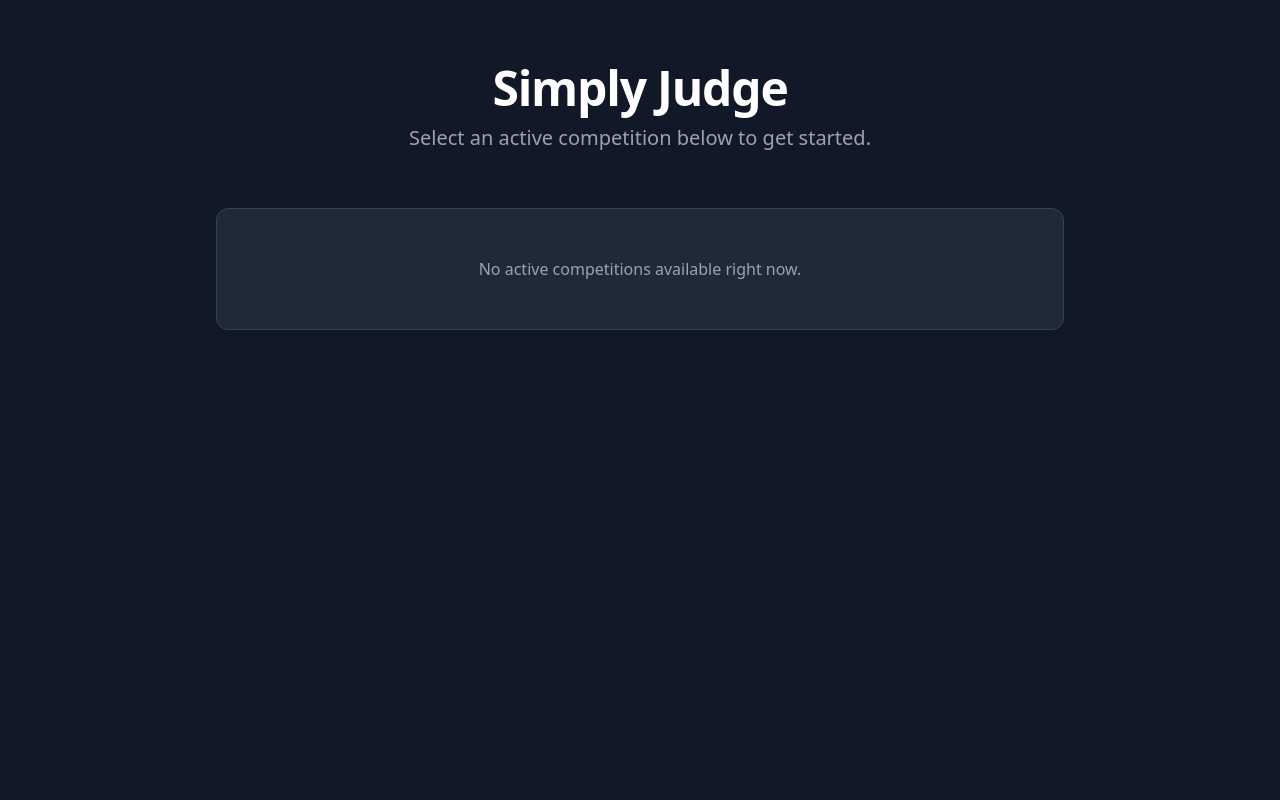
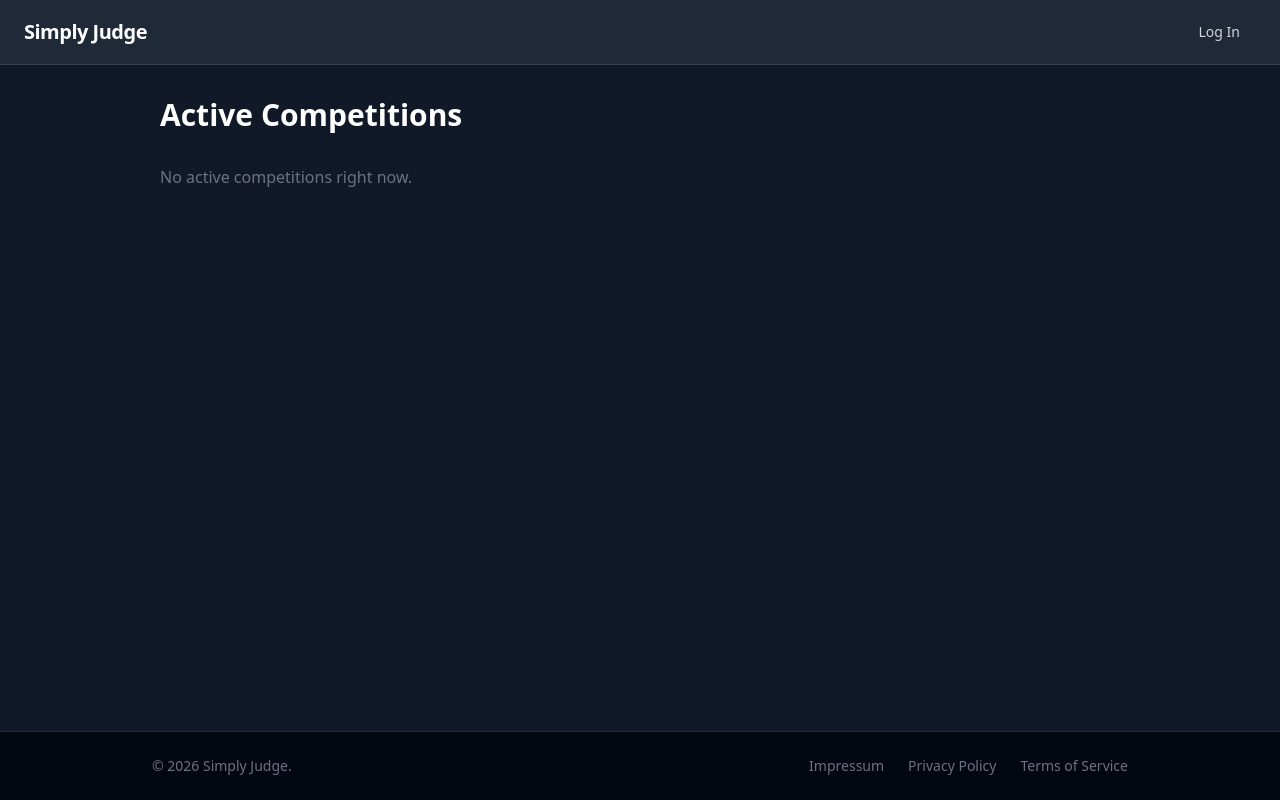
Before and after one commit to MenradHolm/simplyjudge, a Django app: template judging_app/templates/judging_app/home.html in a window 1280 px wide. Run offline with Django 3.2, Linux system fonts and the light colour scheme; the template is opened without the code that fills it, so the values that code supplies are empty; some libraries are stand-ins or nearby versions.

Commit message:
Add required legal pages and global footer

```diff
--- a/judging_app/templates/judging_app/home.html
+++ b/judging_app/templates/judging_app/home.html
@@ -3,46 +3,68 @@
 <head>
     <meta charset="UTF-8">
     <meta name="viewport" content="width=device-width, initial-scale=1.0">
-    <title>Simply Judge - Portal Hub</title>
+    <title>Simply Judge - Home</title>
     <script src="https://cdn.tailwindcss.com"></script>
 </head>
-<body class="bg-gray-900 text-gray-100 min-h-screen flex flex-col font-sans">
+<body class="bg-gray-900 text-gray-100 min-h-screen font-sans flex flex-col">
 
-    <header class="max-w-4xl w-full mx-auto text-center pt-16 pb-8 px-6">
-        <h1 class="text-5xl font-extrabold tracking-tight text-white mb-3">Simply Judge</h1>
-        <p class="text-xl text-gray-400">Select an active competition below to get started.</p>
+    <header class="flex items-center justify-between px-6 py-4 bg-gray-800 border-b border-gray-700 shadow-sm">
+        <div class="flex items-center space-x-3">
+            <h1 class="text-xl font-bold tracking-tight text-white">Simply Judge</h1>
+        </div>
+        <div class="flex space-x-4">
+            {% if user.is_authenticated %}
+                <span class="px-4 py-1.5 text-sm text-gray-400">Logged in as {{ user.username }}</span>
+                {% if user.is_staff %}
+                    <a href="{% url 'admin:index' %}" class="px-4 py-1.5 text-sm font-medium rounded-md bg-indigo-600 text-white hover:bg-indigo-700 transition-colors">Admin Panel</a>
+                {% endif %}
+                <form action="{% url 'logout' %}" method="post" class="inline">
+                    {% csrf_token %}
+                    <button type="submit" class="px-4 py-1.5 text-sm font-medium rounded-md text-gray-300 hover:text-white hover:bg-gray-700 transition-colors">Log Out</button>
+                </form>
+            {% else %}
+                <a href="{% url 'login' %}" class="px-4 py-1.5 text-sm font-medium rounded-md text-gray-300 hover:text-white hover:bg-gray-700 transition-colors">Log In</a>
+            {% endif %}
+        </div>
     </header>
 
-    <main class="flex-1 max-w-4xl w-full mx-auto p-6 space-y-8">
+    <main class="flex-1 max-w-5xl mx-auto p-8 w-full">
+        <h2 class="text-3xl font-bold text-white mb-8">Active Competitions</h2>
 
+        <div class="grid grid-cols-1 md:grid-cols-2 gap-6">
             {% if competitions %}
                 {% for comp in competitions %}
-            <div class="bg-gray-800 border border-gray-700 rounded-xl p-6 shadow-xl hover:border-indigo-500 transition-colors">
-                <h2 class="text-2xl font-bold text-white mb-1">{{ comp.name }}</h2>
-                <p class="text-gray-400 text-sm mb-6">{{ comp.description|default:"Active Competition" }}</p>
+                <div class="bg-gray-800 border border-gray-700 rounded-xl shadow-lg p-6 flex flex-col">
+                    <h3 class="text-xl font-bold text-white mb-2">{{ comp.name }}</h3>
+                    <p class="text-sm text-gray-400 mb-6 flex-1">{{ comp.description|default:"No description provided." }}</p>
 
-                <div class="grid grid-cols-1 md:grid-cols-3 gap-4">
-                    <a href="{% url 'submit_photo' comp.id %}" class="bg-indigo-600 hover:bg-indigo-700 text-white text-center py-2.5 rounded-lg font-semibold transition-colors flex items-center justify-center gap-2">
-                        <span>📸</span> Submit Photo
-                    </a>
+                    <div class="flex flex-col space-y-3">
+                        <a href="{% url 'submit_photo' comp.id %}" class="text-center w-full bg-gray-700 hover:bg-gray-600 text-white font-medium py-2 px-4 rounded transition-colors">Submit a Photo</a>
 
-                    <a href="{% url 'judge_router' comp.id %}" class="bg-gray-700 hover:bg-gray-600 text-white text-center py-2.5 rounded-lg font-semibold transition-colors flex items-center justify-center gap-2">
-                        <span>⚖️</span> Judging Panel
-                    </a>
-
-                    <a href="{% url 'leaderboard' comp.id %}" class="bg-gray-700 hover:bg-gray-600 text-white text-center py-2.5 rounded-lg font-semibold transition-colors flex items-center justify-center gap-2">
-                        <span>🏆</span> Leaderboard
-                    </a>
+                        <div class="flex space-x-3">
+                            <a href="{% url 'judge_router' comp.id %}" class="text-center w-1/2 bg-indigo-600 hover:bg-indigo-700 text-white font-medium py-2 px-4 rounded transition-colors">Judge Panel</a>
+                            <a href="{% url 'leaderboard' comp.id %}" class="text-center w-1/2 border border-gray-600 hover:bg-gray-700 text-gray-300 font-medium py-2 px-4 rounded transition-colors">Leaderboard</a>
+                        </div>
                     </div>
                 </div>
                 {% endfor %}
             {% else %}
-            <div class="text-center py-12 bg-gray-800 rounded-xl border border-gray-700">
-                <p class="text-gray-400">No active competitions available right now.</p>
+                <p class="text-gray-500 col-span-2">No active competitions right now.</p>
+            {% endif %}
         </div>
-        {% endif %}
+    </main>
 
-    </main>
+    <!-- GLOBAL LEGAL FOOTER -->
+    <footer class="bg-gray-950 border-t border-gray-800 py-6">
+        <div class="max-w-5xl mx-auto px-6 flex flex-col sm:flex-row justify-between items-center space-y-4 sm:space-y-0 text-sm text-gray-500">
+            <p>&copy; 2026 Simply Judge.</p>
+            <div class="flex space-x-6">
+                <a href="{% url 'impressum' %}" class="hover:text-white transition-colors">Impressum</a>
+                <a href="{% url 'privacy' %}" class="hover:text-white transition-colors">Privacy Policy</a>
+                <a href="{% url 'terms' %}" class="hover:text-white transition-colors">Terms of Service</a>
+            </div>
+        </div>
+    </footer>
 
 </body>
 </html>
```
Also changed, not shown: core_config/urls.py (+22 -22 lines), judging_app/templates/impressum.html (added, +56 -0 lines), judging_app/templates/judging_app/privacy.html (added, +49 -0 lines), judging_app/templates/judging_app/terms.html (added, +47 -0 lines). Lines whose indentation alone changed are shown as unchanged.
